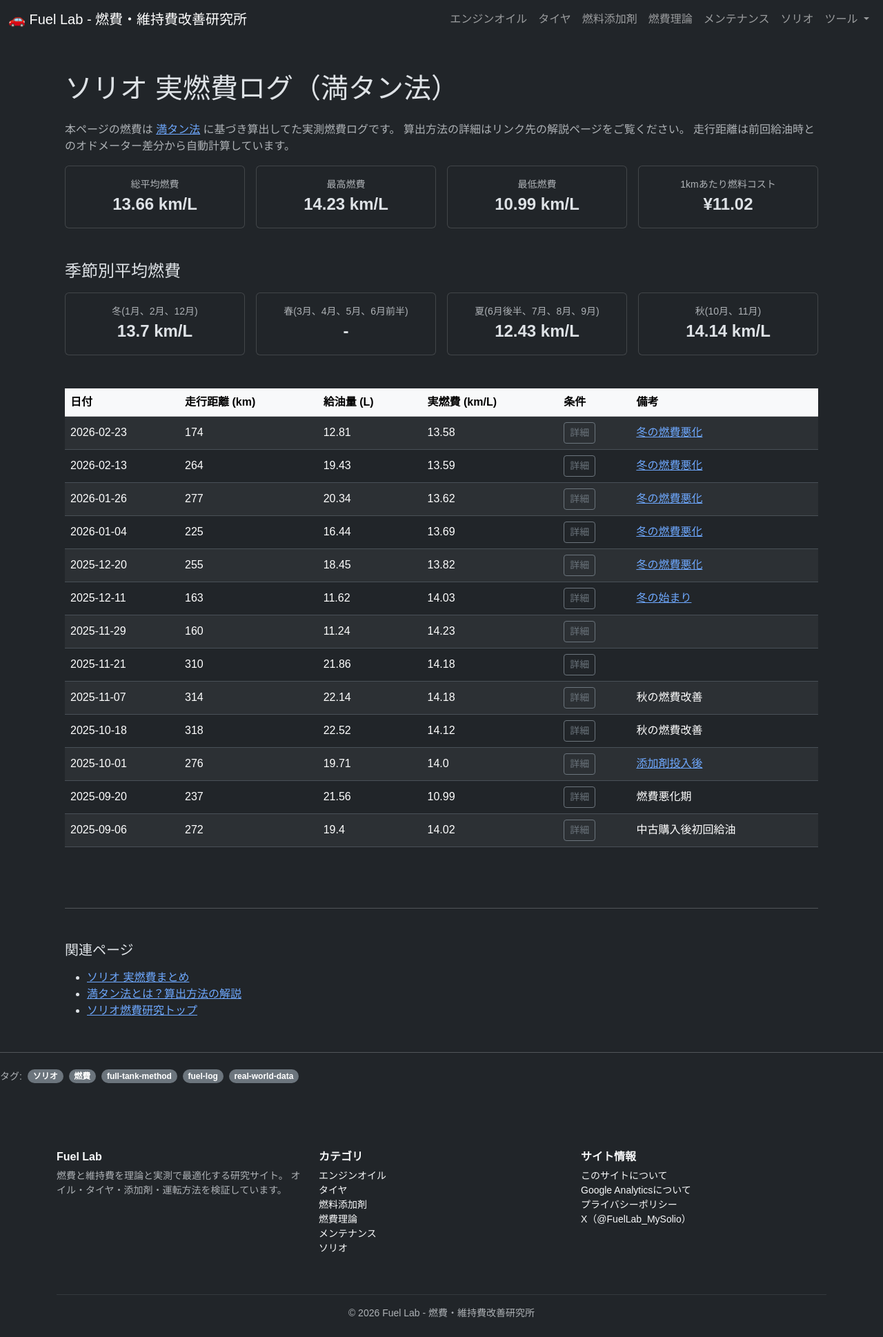
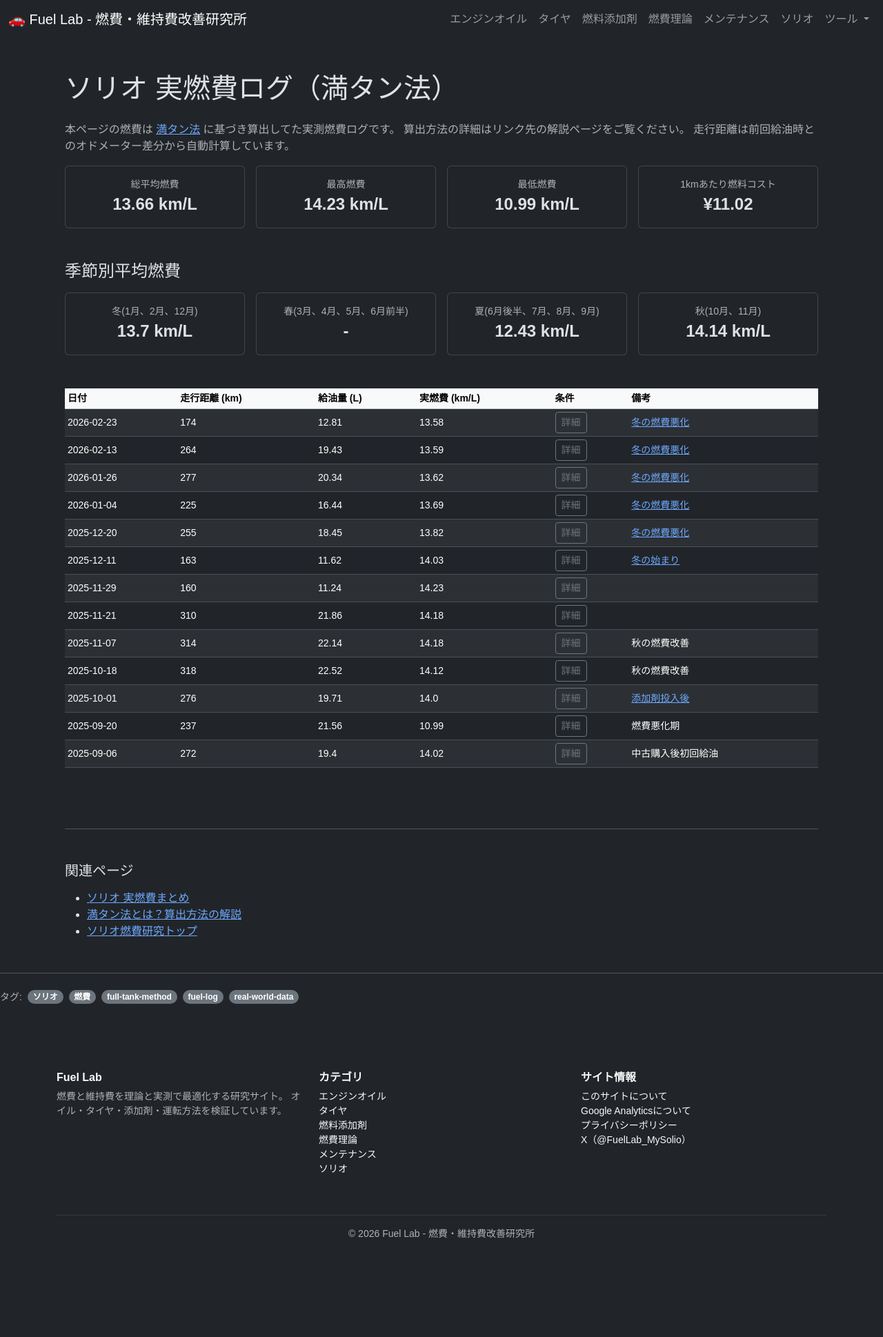
Before and after one commit to funyapar-org/fuel-lab, a Jekyll site: the page built from _solio/solio-fuel-economy-log.md, in a window 1280 px wide. Shown: the whole page at 69% size. Built offline with Jekyll 4.4.1, drawn with Linux system fonts in a browser that asks for light colours; after the commit the page ends 1823 px from its top, so only the background shows below that.

Commit message:
solio-fuel-economy-log.md を更新

```diff
--- a/_solio/solio-fuel-economy-log.md
+++ b/_solio/solio-fuel-economy-log.md
@@ -120,7 +120,7 @@ date: 2026-02-26 21:00:00 +0900
 
   <!-- 燃費ログ一覧テーブル -->
   <div class="table-responsive">
-    <table id="fuelTable" class="table table-striped table-hover align-middle">
+    <table id="fuelTable" class="table table-sm table-striped table-hover align-middle small">
       <thead class="table-light">
         <tr>
           <th data-sort="date" style="cursor:pointer;">日付</th>
```
